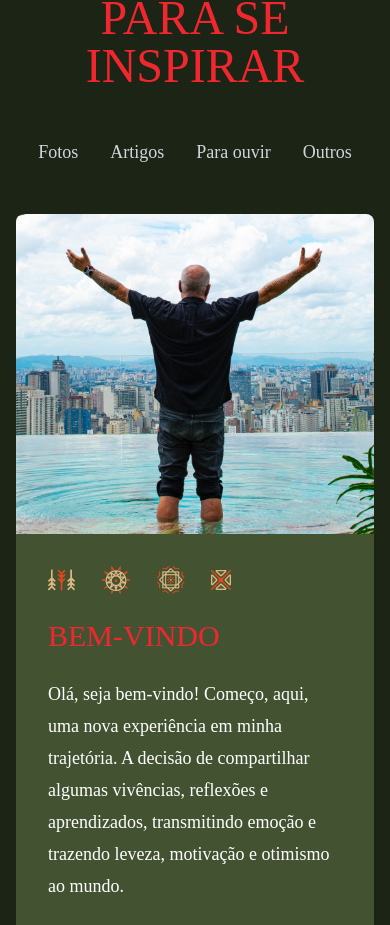
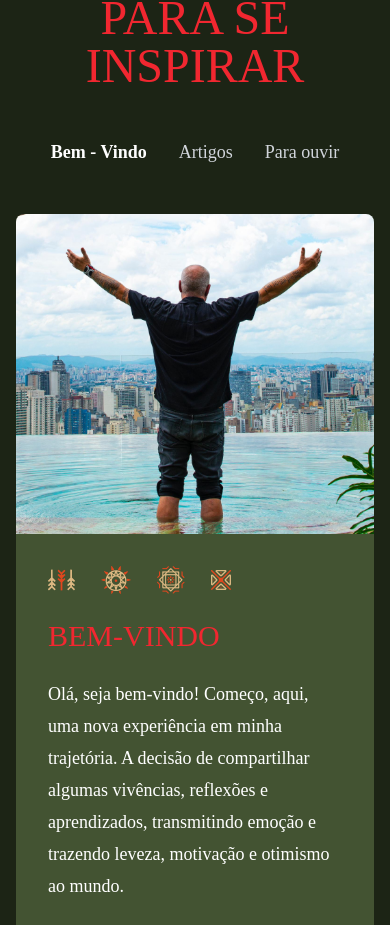
Before and after one commit to bmouseProductions/WebsiteJayme, a React (Vite) app: page /Visao in a window 390 px wide. Shown: the part 3618-4543 px from the top of the page. Built offline with nearby package versions, Linux system fonts and the light colour scheme; a web font is replaced by a local one.

Commit message:
update visao

```diff
--- a/src/Pages/Visao/Section2/Section2.tsx
+++ b/src/Pages/Visao/Section2/Section2.tsx
@@ -15,7 +15,7 @@ const OndeQueremosChegar: React.FC = () => {
         <img
           src={quero} // Substitua pelo caminho correto da imagem
           alt="Jayme Monjardim"
-          className="w-full container rounded-md  border-4 border-[#13633E] hidden lg:block"
+          className="w-full container rounded-md   hidden lg:block"
         />
       </div>
 
--- a/src/Pages/Visao/Section5/Section5.tsx
+++ b/src/Pages/Visao/Section5/Section5.tsx
@@ -1,8 +1,84 @@
-import React from "react";
+import React, { useState } from "react";
 import bemVindo from "../../../assets/BemVindo.png";
 import icons from "../../../assets/all-icons.png";
 
+type TabContent = {
+  image: string;
+  title: string;
+  text?: string[]; // Alterado para aceitar múltiplos parágrafos
+  spotifyEmbedUrl?: string; // Adicionado para o link do Spotify
+};
+
 const InspirationSection: React.FC = () => {
+  const [activeTab, setActiveTab] =
+    useState<keyof typeof content>("Bem - Vindo");
+
+  const content: Record<string, TabContent> = {
+    "Bem - Vindo": {
+      image: bemVindo,
+      title: "BEM-VINDO",
+      text: [
+        "Olá, seja bem-vindo! Começo, aqui, uma nova experiência em minha trajetória. A decisão de compartilhar algumas vivências, reflexões e aprendizados, transmitindo emoção e trazendo leveza, motivação e otimismo ao mundo.",
+        "A humanidade precisa, cada vez mais, de pessoas engajadas para o bem, de pessoas que queiram inspirar através de suas histórias. Mais do que isso, o mundo precisa de pessoas que acreditem que sonhos se realizam. Eu sou uma delas. Como DreamCreator, busco resgatar no imaginário de cada um a vontade de alcançar seus objetivos e de nunca parar de tentar.",
+        "Com a proporção que a internet tomou e a explosão das redes sociais, todos conquistamos a incrível possibilidade de tornar nosso legado em algo palpável, acessível… algo compartilhável.",
+        "Entretanto, apenas compartilhar minhas histórias, sem um propósito, faz com que elas se limitem a histórias. Compartilhá-las só se torna relevante quando elas emocionam quem as conhece, quando inspiram uma mudança na vida de quem está do outro lado. Minha jornada foi norteada por isso, e este novo capítulo não é diferente.",
+        "Amo me desafiar, e a ideia de trazer mais profundidade e menos superficialidade ao mundo é algo que me inspira. As pessoas precisam de histórias que tragam conexões emocionais, de algo que as motive a correr atrás de seus sonhos.",
+        "Meu objetivo é que cada um consiga encontrar, dentro de si, seu próprio motivo para não deixar de persistir até alcançar seus mais profundos anseios. Através de uma jornada de criatividade e dedicação, quero impulsionar sonhos. Sem a capacidade de contagiar pessoas não há um líder, e as pessoas precisam de uma liderança criativa que as ensine a sonhar e, mais do que isso, a realizar e criar.",
+        "Inovar é um caminho sem volta. É uma força que move o mundo e que nos permitiu chegar a este momento. Como criador, estou sempre buscando me reinventar, mas sem nunca perder minha essência, contagiar com a arte, e propósito, que é dar vida aos sonhos.",
+        "Vamos sonhar juntos?",
+        "Grande abraço,",
+        "Jayme",
+      ],
+    },
+    // Fotos: {
+    //   image: bemVindo,
+    //   title: "BEM-VINDO",
+    //   text: [
+    //     "Este é o conteúdo de fotos. Explore imagens incríveis e se inspire com momentos capturados ao redor do mundo.",
+    //   ],
+    // },
+    Artigos: {
+      image: bemVindo,
+      title: "ARTIGOS INSPIRADORES",
+      text: [
+        "As constantes mudanças enfrentadas atualmente, em todos os âmbitos da sociedade, exigem que todos estejam em um processo contínuo de evolução, adaptação e aprendizado. Em todos os papéis, é preciso perceber o que vem mudando à nossa volta e o que precisamos mudar em nossa forma de agir.",
+
+        "Quem desempenha o papel de líder deve desenvolver novas habilidades, que um dia nunca seriam esperadas de alguém em posição de comando. Uma liderança humanizada, reconhecendo as qualidades e dificuldades da equipe, tem se mostrado essencial para o bom funcionamento das organizações no século XXI e, principalmente, para pessoas mais motivadas e inspiradas a darem o melhor de si. ",
+
+        "O distanciamento entre a instituição (representada pelo líder) e seus colaboradores é um dos principais problemas notados nos ambientes de trabalho, devido à cultura do medo instaurada em muitas organizações. A concepção de um líder inalcançável não condiz com o momento em que estamos. ",
+
+        "As pessoas precisam, sim, de orientação, de alguém para nortear o que está sendo produzido e pensar no interesse do coletivo e da organização, mas isso pode – e deve – ser feito de forma humana. É este o objetivo da liderança horizontal, onde o líder trata seu time de igual para igual. ",
+
+        "Um dos pilares da liderança horizontal é a flexibilidade. Cada vez mais, vemos pessoas de diferentes culturas, gerações e classes inseridas em um mesmo ambiente, e o líder precisa ser aquele que sabe lidar com as adversidades enfrentadas no cotidiano, para que possa obter engajamento e comprometimento por parte de todos. ",
+
+        " Neste modelo, a tomada de decisões acontece de forma mais participativa e compartilhada, e o time percebe que tem voz dentro do projeto, desenvolvendo um sentimento de pertencimento. O líder, entretanto, segue tendo o papel de orientar e motivar.",
+
+        "Para alcançar o resultado esperado ou superá-lo ao dirigir um filme, por exemplo, preciso que todos estejam apaixonados pelo projeto, do elenco à equipe, passando por cada pessoa envolvida, começando por mim. Para comandar um time, é preciso entender a importância de cada uma daquelas pessoas para o resultado final. ",
+
+        "Como diretor, quando estou produzindo um filme, série ou novela, meu trabalho é também saber tirar o melhor de todos dentro do set. Tenho que aproveitar o potencial de cada pessoa envolvida na produção de forma positiva, além de reconhecer a melhora e o esforço de todos inseridos naquela temática. ",
+
+        "A equipe precisa ser estimulada, e um líder de verdade é aquele que inspira e influencia positivamente todos a seu redor. Liderar não é apenas dar ordens, é conquistar a confiança das pessoas com quem se trabalha. ",
+
+        "Ser líder não é ter a sala maior ou a cadeira com seu nome, é honrar a responsabilidade de gerir uma equipe de forma que os resultados sejam positivos e que todos estejam motivados e satisfeitos com o ambiente em que estão inseridos. ",
+
+        " Uma pessoa estimulada profissionalmente, que entende seu valor para o local onde está, é mais feliz e consegue produzir mais, tanto em sua vida profissional quanto na pessoal. ",
+
+        "Para alcançar um ambiente equilibrado, saudável e produtivo, a relação entre o líder e os liderandos deve ser positiva, com respeito mútuo e confiança. A única forma de atingir este objetivo, por experiência própria, é por meio da liderança horizontal. Se seu objetivo é inspirar e melhorar a produtividade de sua equipe, este é o caminho. ",
+      ],
+    },
+    "Para ouvir": {
+      image: bemVindo,
+      title: "MÚSICAS QUE INSPIRAM",
+      text: ["Descubra músicas que tocam o coração e motivam a sua jornada."],
+      spotifyEmbedUrl:
+        "https://open.spotify.com/embed/playlist/37BChrDmxfFsLX1P7X7eCh",
+    },
+  };
+
+  const handleTabClick = (tab: keyof typeof content) => {
+    setActiveTab(tab);
+  };
+
   return (
     <section className="bg-[#1C2415] text-white py-16 px-4 md:px-24">
       <h1 className="text-center text-[#F12730] text-5xl md:text-6xl font-medium font-glonimove mb-12">
@@ -10,91 +86,61 @@ const InspirationSection: React.FC = () => {
       </h1>
 
       <div className="flex justify-center space-x-8 text-lg text-gray-300 mb-12 font-normal font-glonimove">
-        <a href="#" className="hover:text-white">
-          Fotos
-        </a>
-        <a href="#" className="hover:text-white">
-          Artigos
-        </a>
-        <a href="#" className="hover:text-white">
-          Para ouvir
-        </a>
-        <a href="#" className="hover:text-white">
-          Outros
-        </a>
+        {Object.keys(content).map((tab) => (
+          <a
+            key={tab}
+            href="#"
+            onClick={(e) => {
+              e.preventDefault();
+              handleTabClick(tab as keyof typeof content);
+            }}
+            className={`hover:text-white ${
+              activeTab === tab ? "text-white font-bold" : ""
+            }`}
+          >
+            {tab}
+          </a>
+        ))}
       </div>
 
       <div className="bg-[#435332] rounded-lg max-w-[1280px] mx-auto overflow-hidden">
         <img
-          src={bemVindo}
+          src={content[activeTab].image}
           alt="Imagem de destaque"
           className="w-full object-cover h-80"
         />
 
         <div className="p-8">
           <div className="flex space-x-4 mb-6">
-            <img src={icons} />
+            <img src={icons} alt="Ícones decorativos" />
           </div>
 
           <h2 className="text-[#F12730] text-3xl md:text-4xl font-medium font-glonimove mb-6">
-            BEM-VINDO
+            {content[activeTab].title}
           </h2>
-          <p className="text-lg leading-8 mb-4 font-extralight font-glonimove">
-            Olá, seja bem-vindo! Começo, aqui, uma nova experiência em minha
-            trajetória. A decisão de compartilhar algumas vivências, reflexões e
-            aprendizados, transmitindo emoção e trazendo leveza, motivação e
-            otimismo ao mundo.
-          </p>
-          <p className="text-lg leading-8 mb-4 font-extralight font-glonimove">
-            A humanidade precisa, cada vez mais, de pessoas engajadas para o
-            bem, de pessoas que queiram inspirar através de suas histórias. Mais
-            do que isso, o mundo precisa de pessoas que acreditem que sonhos se
-            realizam. Eu sou uma delas. Como DreamCreator, busco resgatar no
-            imaginário de cada um a vontade de alcançar seus objetivos e
-            de nunca parar de tentar.
-          </p>
-          <p className="text-lg leading-8 mb-4 font-extralight font-glonimove">
-            Com a proporção que a internet tomou e a explosão das redes sociais,
-            todos conquistamos a incrível possibilidade de tornar nosso legado
-            em algo palpável, acessível… algo compartilhável.
-          </p>
-          <p className="text-lg leading-8 mb-4 font-extralight font-glonimove">
-            Entretanto, apenas compartilhar minhas histórias, sem um propósito,
-            faz com que elas se limitem a histórias. Compartilhá-las só se torna
-            relevante quando elas emocionam quem as conhece, quando inspiram uma
-            mudança na vida de quem está do outro lado. Minha jornada foi
-            norteada por isso, e este novo capítulo não é diferente.
-          </p>
-          <p className="text-lg leading-8 mb-4 font-extralight font-glonimove">
-            Amo me desafiar, e a ideia de trazer mais profundidade e menos
-            superficialidade ao mundo é algo que me inspira. As pessoas precisam
-            de histórias que tragam conexões emocionais, de algo que as motive a
-            correr atrás de seus sonhos.
-          </p>
-          <p className="text-lg leading-8 mb-4 font-extralight font-glonimove">
-            Meu objetivo é que cada um consiga encontrar, dentro de si, seu
-            próprio motivo para não deixar de persistir até alcançar seus mais
-            profundos anseios. Através de uma jornada de criatividade e
-            dedicação, quero impulsionar sonhos. Sem a capacidade de contagiar
-            pessoas não há um líder, e as pessoas precisam de uma liderança
-            criativa que as ensine a sonhar e, mais do que isso, a realizar e
-            criar.
-          </p>
-          <p className="text-lg leading-8 mb-4 font-extralight font-glonimove">
-            Inovar é um caminho sem volta. É uma força que move o mundo e que
-            nos permitiu chegar a este momento. Como criador, estou sempre
-            buscando me reinventar, mas sem nunca perder minha essência,
-            contagiar com a arte, e propósito, que é dar vida aos sonhos.
-          </p>
-          <p className="text-lg leading-8 mb-4 font-extralight font-glonimove">
-            Vamos sonhar juntos?
-          </p>
-          <p className="text-lg leading-8 mb-4 font-extralight font-glonimove">
-            Grande abraço,
-          </p>
-          <p className="text-lg leading-8 mb-4 font-extralight font-glonimove">
-            Jayme
-          </p>
+
+          {activeTab === "Para ouvir" && content[activeTab].spotifyEmbedUrl ? (
+            <div className="spotify-embed">
+              <iframe
+                src={content[activeTab].spotifyEmbedUrl}
+                width="100%"
+                height="380"
+                frameBorder="0"
+                allow="autoplay; clipboard-write; encrypted-media; fullscreen; picture-in-picture"
+                className="rounded-lg"
+                title="Spotify Playlist"
+              ></iframe>
+            </div>
+          ) : (
+            content[activeTab].text?.map((paragraph, index) => (
+              <p
+                key={index}
+                className="text-lg leading-8 mb-4 font-extralight font-glonimove"
+              >
+                {paragraph}
+              </p>
+            ))
+          )}
         </div>
       </div>
     </section>
```
